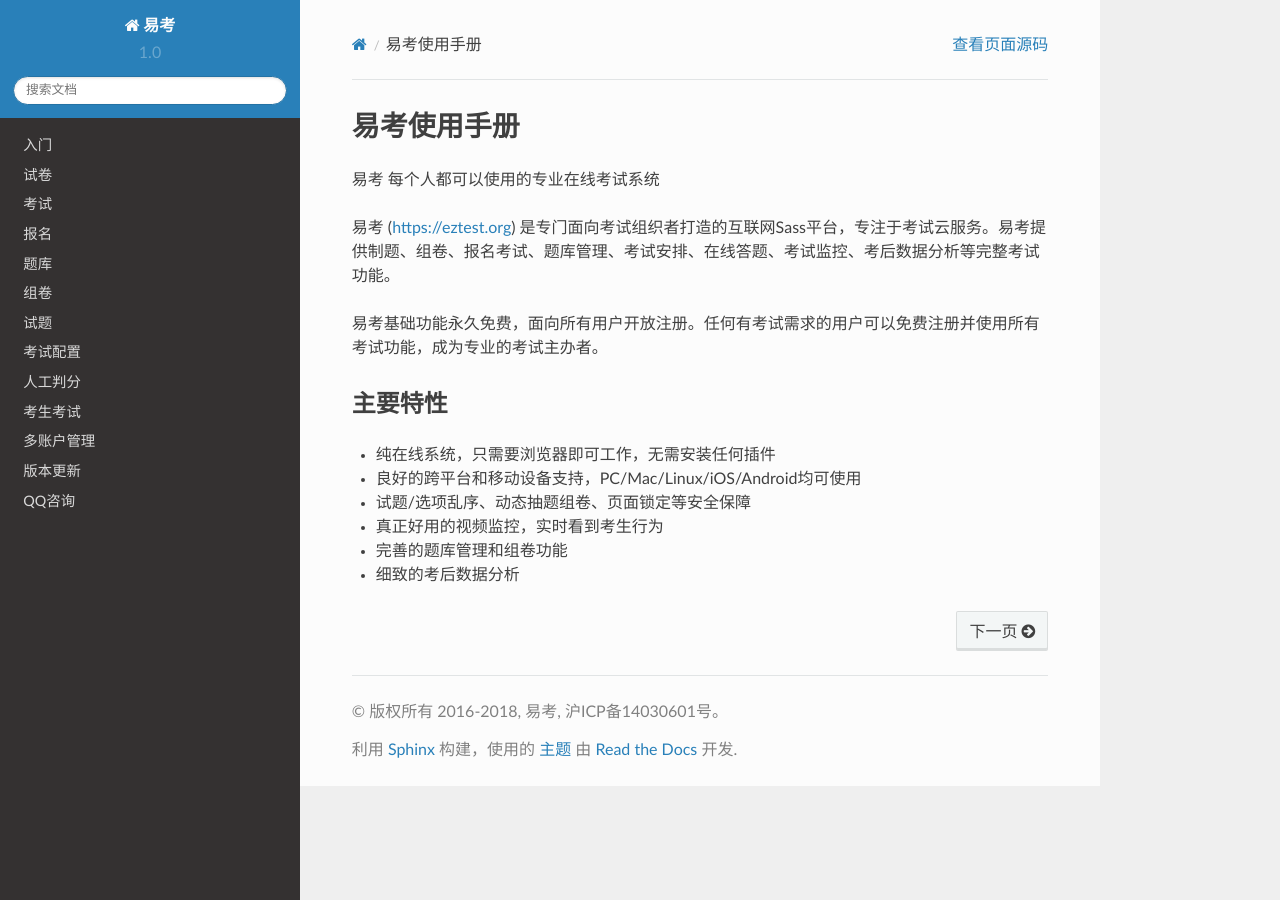
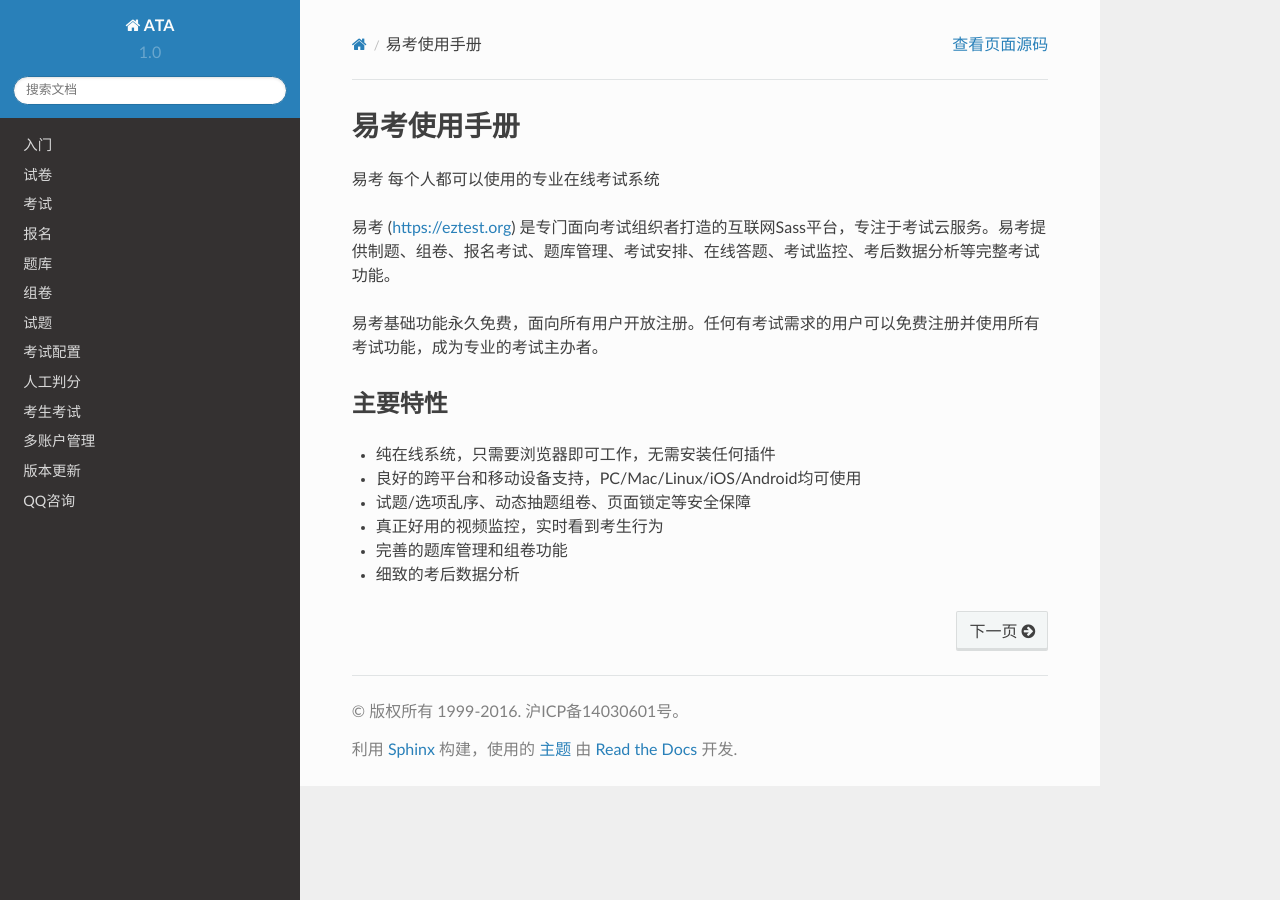
Before and after one commit to yaozhifeng/eztest_doc, a Sphinx documentation site: the page built from docs/source/index.rst, in a window 1280 px wide. Built offline with Sphinx 7.4.7 and the Read the Docs theme 2.0.0, drawn with Linux system fonts in a browser that asks for light colours.

Commit message:
copyright

```diff
--- a/docs/source/conf.py
+++ b/docs/source/conf.py
@@ -48,8 +48,8 @@
 master_doc = 'index'
 
 # General information about the project.
-project = u'易考'
-copyright = u'2016-2018, 易考, 沪ICP备14030601号'
+project = u'ATA'
+copyright = u'1999-2016. 沪ICP备14030601号'
 author = u'ATA'
 
 # The version info for the project you're documenting, acts as replacement for
```
